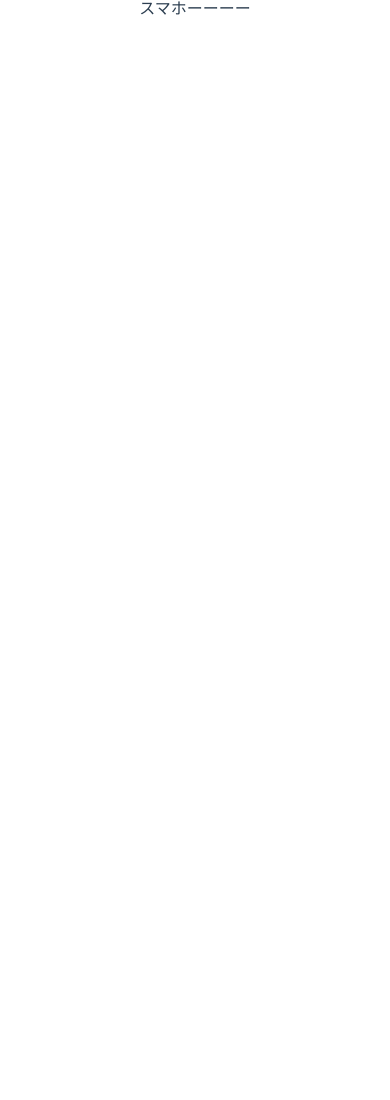
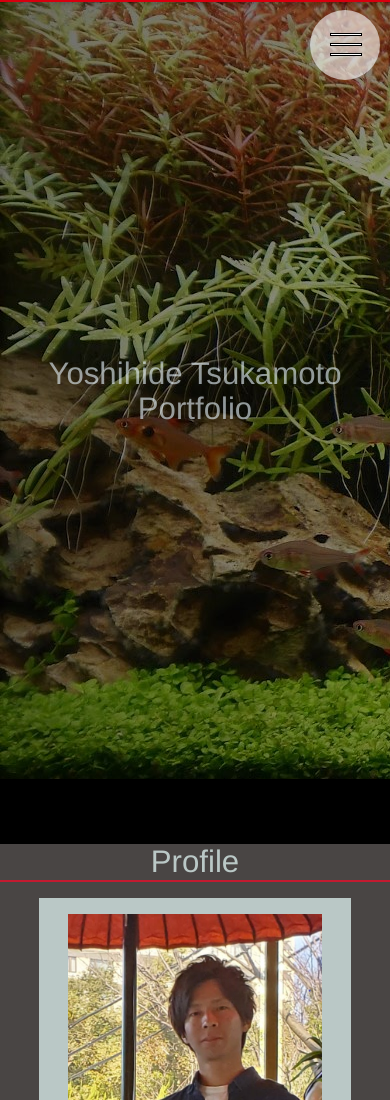
Before and after one commit to yoshihide1/Vue-Portfolio, a Vue app: page / in a window 390 px wide. Shown: the top 1100 px of the page. Before the commit the page ends 844 px from the top, so only its background shows below. Built offline with nearby package versions, Linux system fonts and the light colour scheme.

Commit message:
レスポンシブ対応中。。。

```diff
--- a/src/components/hamburgerMenu.vue
+++ b/src/components/hamburgerMenu.vue
@@ -1,7 +1,7 @@
 <template>
   <div>
     <transition name="fade">
-      <div v-show="scroll > height">
+      <div v-show="hamMenu()">
         <div class="hamburger__btn" @click="activeBtn =! activeBtn">
           <span class="line line__01" :class="{'btn__line01': activeBtn}"></span>
           <span class="line line__02" :class="{'btn__line02': activeBtn}"></span>
@@ -9,6 +9,7 @@
         </div>
       </div>
     </transition>
+
     <transition name="menu">
       <div class="menu" v-show="activeBtn" @click="activeBtn = false">
         <ul>
@@ -36,6 +37,7 @@
 </template>
 
 <script>
+import { mapState } from "vuex"
 export default {
   data() {
     return {
@@ -46,11 +48,23 @@ export default {
       height: 0,
     };
   },
+  computed: {
+    ...mapState(["name"])
+  },
   mounted() {
       window.addEventListener("scroll", this.scrollEvent);
     this.height = window.innerHeight;
   },
   methods: {
+    hamMenu () {
+      if (this.name === "pc") {
+        console.log(111)
+        return this.scroll > this.height
+      } else {
+        console.log(222)
+        return true
+      }
+    },
     scrollEvent() {
       if (this.scrollY) return;
       this.scrollY = setTimeout(() => {
@@ -175,4 +189,11 @@ export default {
   margin: 1rem;
   padding: 0;
 }
+
+@media screen and (max-width: 769px) {
+  .hamburger__btn {
+      background-color: rgba(255, 255, 255, 0.6);
+  }
+
+}
 </style>
--- a/src/components/main.vue
+++ b/src/components/main.vue
@@ -1,6 +1,6 @@
 <template>
   <div>
-    <Header />
+    <Header v-if="name === 'pc'" />
     <div id="main">
       <div id="content">
         <div class="content__1">
@@ -14,9 +14,13 @@
 
 <script lang=ts>
 import Header from "../components/header.vue";
+import {mapState} from "vuex"
 export default {
   components: {
     Header,
+  },
+  computed: {
+    ...mapState(["name"])
   },
   mounted() {
     const height = window.innerHeight;
--- a/src/components/profile.vue
+++ b/src/components/profile.vue
@@ -62,8 +62,7 @@ export default {};
   margin-top: 1rem;
 }
 .profile__text img {
-  margin-left: 1rem;
-  margin-right: 2rem;
+  margin: 0 2rem 0 1rem;
   height: 25vh;
 }
 .profile__text__name {
@@ -96,4 +95,36 @@ export default {};
   width: 5vh;
   background-color: #c41a30;
 }
+@media screen and (max-width: 769px) {
+  .profile__line {
+    display: none;
+  }
+    .profile__text {
+      display: block;
+      text-align: center;
+      font-size: 1rem;
+    }
+    .profile__text img {
+      margin: 1rem 0 0 0;
+      height: 30vh;
+    }
+    .profile__text__title {
+      font-size: 1.2rem;
+    }
+    .profile__content__00 {
+      position: static;
+      height: 90vh;
+    }
+    .profile__content__01 {
+      position: static;
+      height: 85vh;
+      width: 80%;
+    }
+    .profile__content__02 {
+      right: 0;
+      bottom: 5vh;
+      height: 5vh;
+      width: 20vw;
+    }
+}
 </style>
--- a/src/components/skill.vue
+++ b/src/components/skill.vue
@@ -59,8 +59,6 @@ export default {};
 </script>
 
 <style scoped>
-#skill {
-}
 .skill__line__left {
   position: absolute;
   top: 0;
@@ -109,4 +107,12 @@ export default {};
 .skill__star {
   color: #917c50;
 }
+@media screen and (max-width: 769px) {
+  .skill__line__left {
+    display: none;
+  }
+  .skill__item {
+    margin: 1rem;
+  }
+}
 </style>
--- a/src/store/index.ts
+++ b/src/store/index.ts
@@ -10,6 +10,7 @@ export default new Vuex.Store({
   mutations: {
     deviceName(state, name: string) {
       state.name = name
+      console.log(state.name)
     }
   },
   actions: {
--- a/src/views/Home.vue
+++ b/src/views/Home.vue
@@ -1,5 +1,6 @@
 <template>
   <div class="main">
+    <!-- PC -->
     <div v-if="device === 'pc'">
       <HamburgerMenu />
       <div class="block block__01">
@@ -18,7 +19,26 @@
         <Footer />
       </div>
     </div>
-    <div v-if="device === 'sp'">スマホーーーー</div>
+
+    <!-- SP -->
+    <div v-if="device === 'sp'">
+      <HamburgerMenu />
+      <div class="block block__01">
+        <Main />
+      </div>
+      <div class="block block__02">
+        <Profile />
+      </div>
+      <div class="block block__03">
+        <Skill />
+      </div>
+      <div class="block block__04">
+        <Work />
+      </div>
+      <div class="block block__footer">
+        <Footer />
+      </div>
+    </div>
   </div>
 </template>
 
@@ -112,4 +132,10 @@ export default {
   background-color: darkorange;
   z-index: 500;
 }
+
+@media screen and (max-width: 769px) {
+  .title {
+    font-size: 8vw;
+  }
+}
 </style>
```
